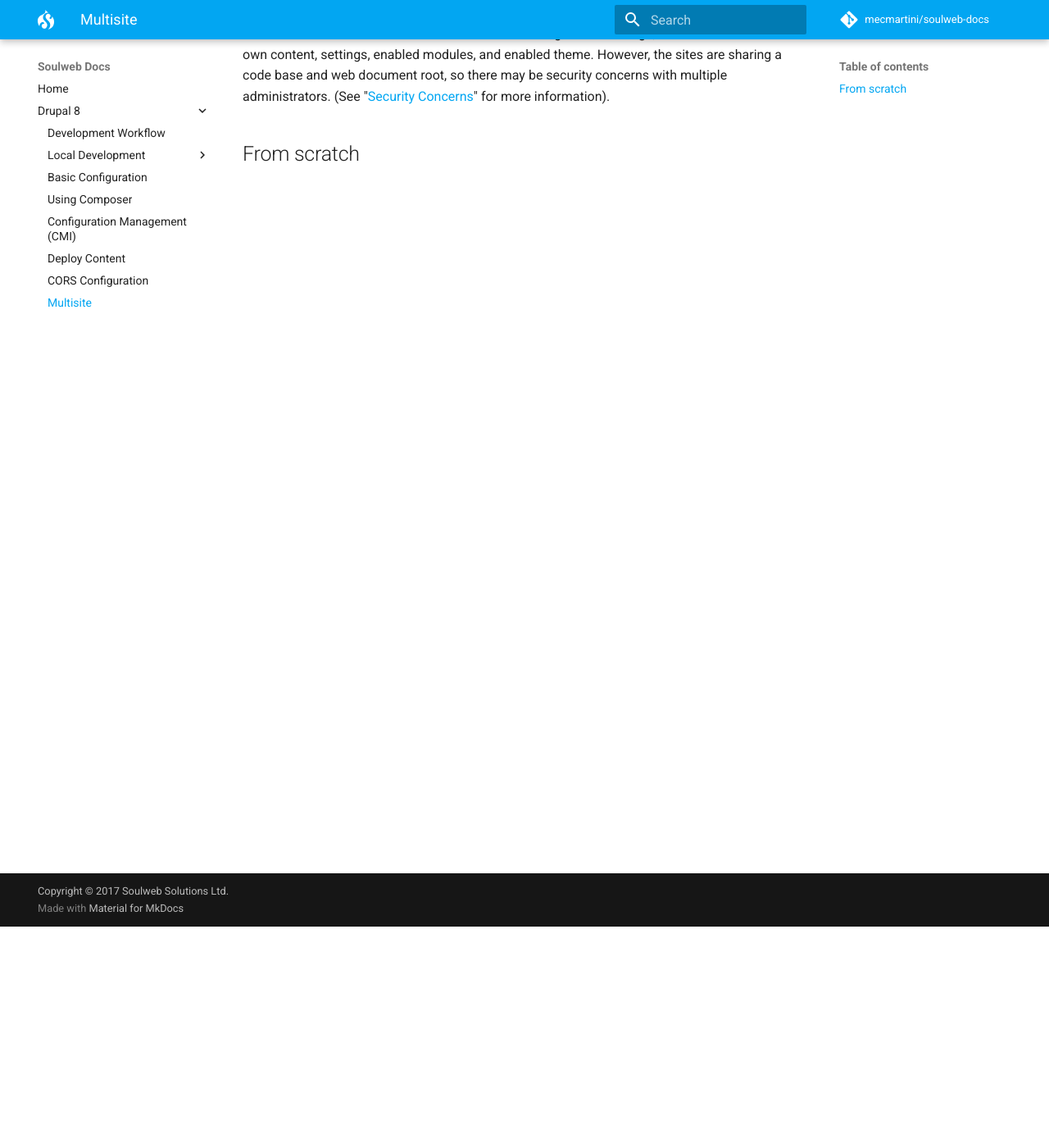
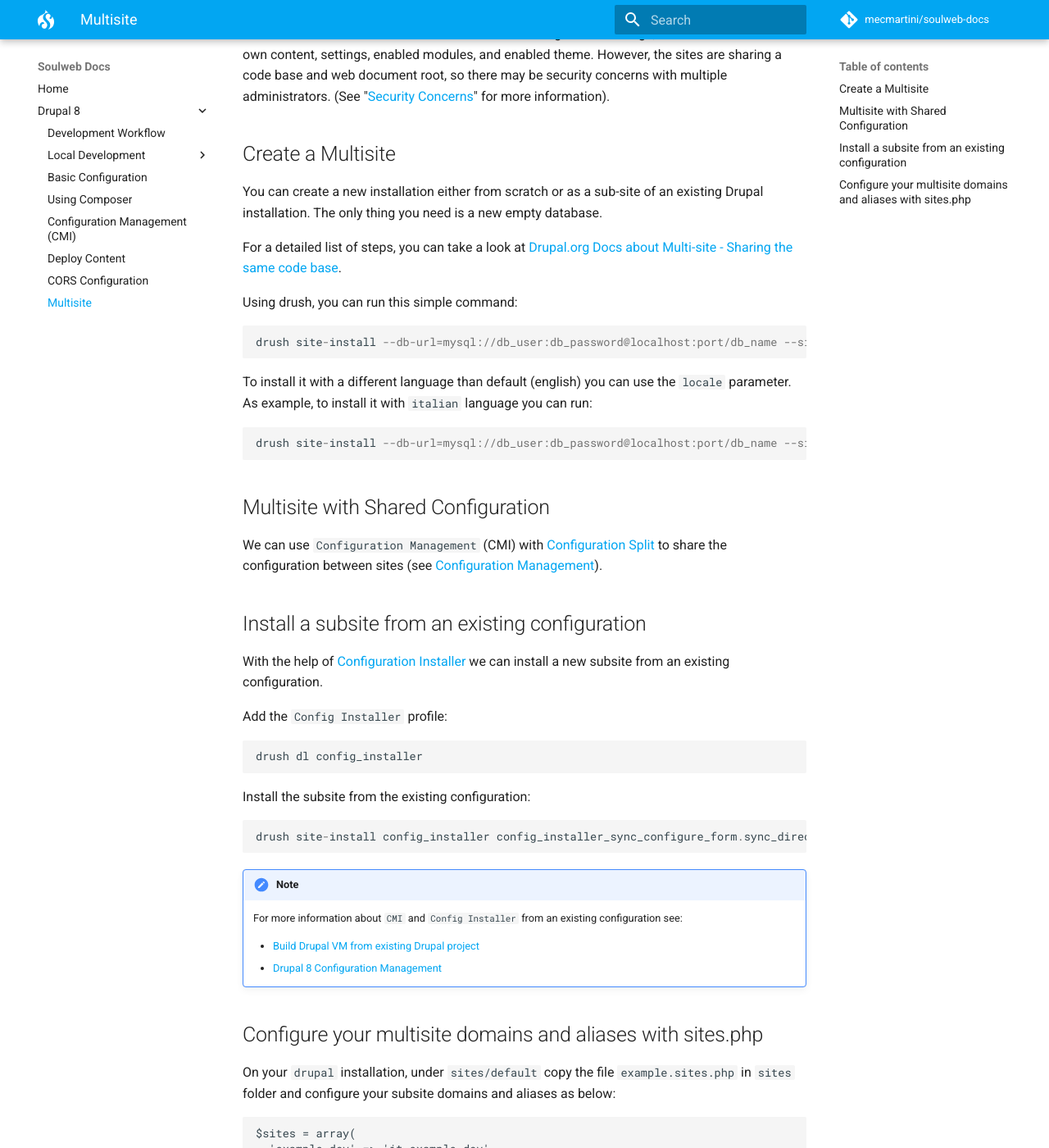
Before and after one commit to mecmartini/soulweb-docs, an MkDocs documentation site: the page built from docs/drupal/drupal_multisite.md, in a window 1280 px wide and 1400 px high, scrolled down 270 px. Shown: the whole window at 82% size. Built offline with MkDocs 1.6.1 and Material for MkDocs 9.7.7, drawn with Linux system fonts in a browser that asks for light colours; comment, search, counter and statistics services are not loaded; old or Windows-style settings are respelled for this version of MkDocs; some of the changed text lies outside the part shown.

Commit message:
Completed Drupal 8 Multisite docs

```diff
--- a/docs/drupal/drupal_multisite.md
+++ b/docs/drupal/drupal_multisite.md
@@ -4,4 +4,53 @@
 
 This is particularly useful for managing the code since each upgrade only needs to be done once. Each site will have its own database and its own configuration settings, so each site will have its own content, settings, enabled modules, and enabled theme. However, the sites are sharing a code base and web document root, so there may be security concerns with multiple administrators. (See "[Security Concerns](https://www.drupal.org/docs/7/multisite-drupal/multi-site-sharing-the-same-code-base#security)" for more information).
 
-## From scratch
+## Create a Multisite
+
+You can create a new installation either from scratch or as a sub-site of an existing Drupal installation. The only thing you need is a new empty database.
+
+For a detailed list of steps, you can take a look at [Drupal.org Docs about Multi-site - Sharing the same code base](https://www.drupal.org/docs/7/multisite-drupal/multi-site-sharing-the-same-code-base).
+
+Using drush, you can run this simple command:
+
+    drush site-install --db-url=mysql://db_user:db_password@localhost:port/db_name --sites-subdir=sample.subsite.com --account-name=admin --account-pass=admin -y
+
+To install it with a different language than default (english) you can use the `locale` parameter. As example, to install it with `italian` language you can run:
+
+    drush site-install --db-url=mysql://db_user:db_password@localhost:port/db_name --sites-subdir=sample.subsite.com --account-name=admin --account-pass=admin  -locale=it -y
+
+## Multisite with Shared Configuration
+
+We can use `Configuration Management` (CMI) with [Configuration Split](https://www.drupal.org/project/config_split) to share the configuration between sites (see [Configuration Management](drupal_configuration_management.md)).
+
+## Install a subsite from an existing configuration
+
+With the help of [Configuration Installer](https://www.drupal.org/project/config_installer) we can install a new subsite from an existing configuration.
+
+Add the `Config Installer` profile:
+
+    drush dl config_installer
+
+Install the subsite from the existing configuration:
+
+    drush site-install config_installer config_installer_sync_configure_form.sync_directory=../config/sync --db-url=mysql://dbuser:dbpass@127.0.0.1:dbport/dbname --account-name=admin --account-pass=admin -y
+
+!!! note "Note"
+    For more information about `CMI` and `Config Installer` from an existing configuration see:
+
+    * [Build Drupal VM from existing Drupal project](drupal_vm.md#build-drupal-vm-from-existing-drupal-project)
+    * [Drupal 8 Configuration Management](drupal_configuration_management.md)
+
+## Configure your multisite domains and aliases with sites.php
+
+On your `drupal` installation, under `sites/default` copy the file `example.sites.php` in `sites` folder and configure your subsite domains and aliases as below:
+
+    $sites = array(
+      'example.dev' => 'it.example.dev',
+      'example.com' => 'it.example.dev',
+      'it.example.dev' => 'it.example.dev',
+      'it.example.com' => 'it.example.dev',
+      'es.example.dev' => 'es.example.dev',
+      'es.example.com' => 'es.example.dev',
+    );
+
+You can find more info about how to configure it in the file instead.
```
Also changed, not shown: docs/drupal/drupal_cors.md (+2 -2 lines), site/404.html, site/drupal/drupal_basic_configuration/index.html, site/drupal/drupal_composer/index.html, site/drupal/drupal_configuration_management/index.html, site/drupal/drupal_cors/index.html, site/drupal/drupal_deploy_content/index.html, site/drupal/drupal_development_workflow/index.html, site/drupal/drupal_multisite/index.html, site/drupal/drupal_vm/index.html, site/drupal/drupal_vm_codersniffer/index.html, site/drupal/drupal_vm_phpstorm/index.html, site/drupal/drupal_vm_phpunit/index.html, site/drupal/drupal_vm_xdebug/index.html, 2 more files.
